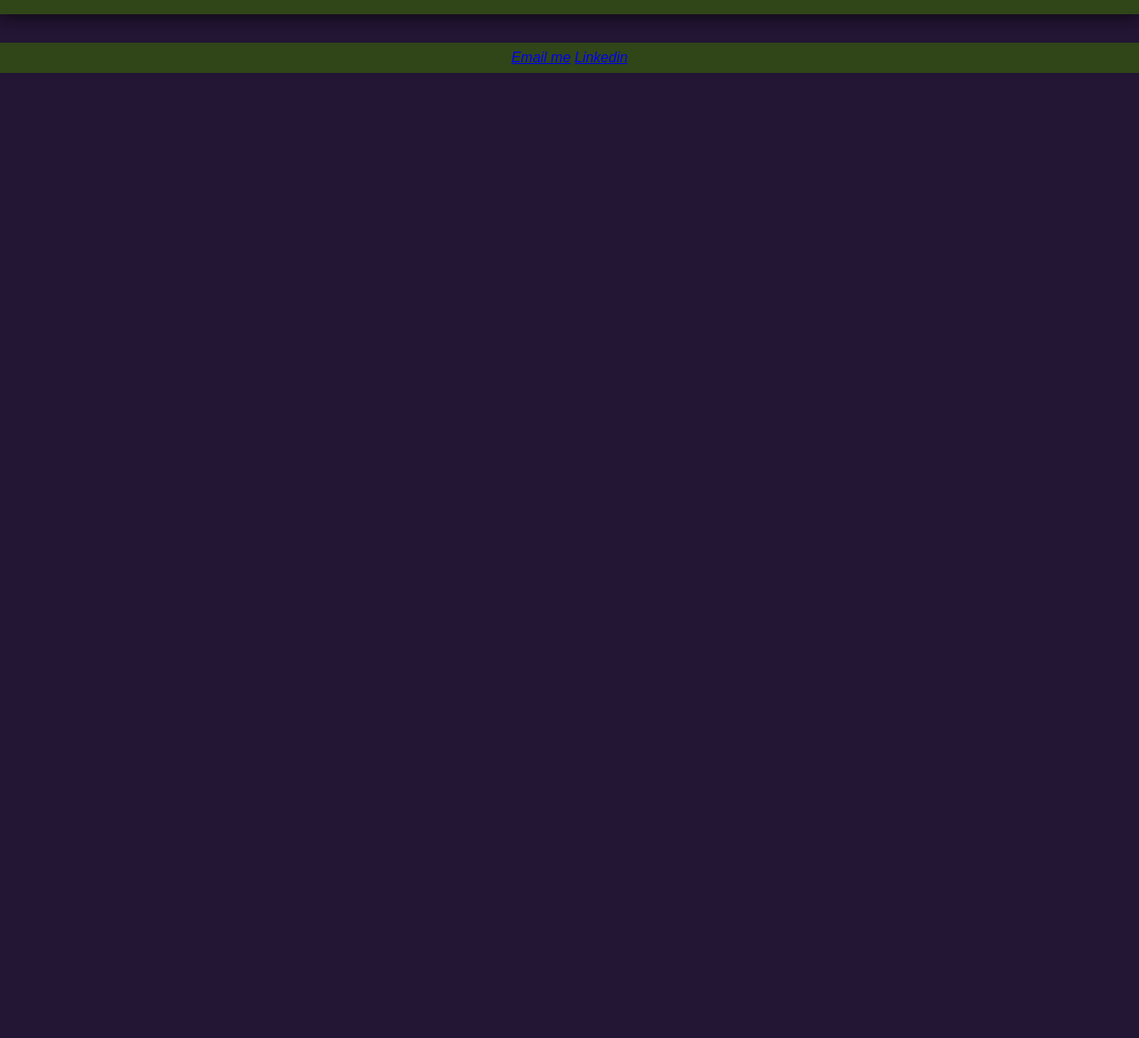
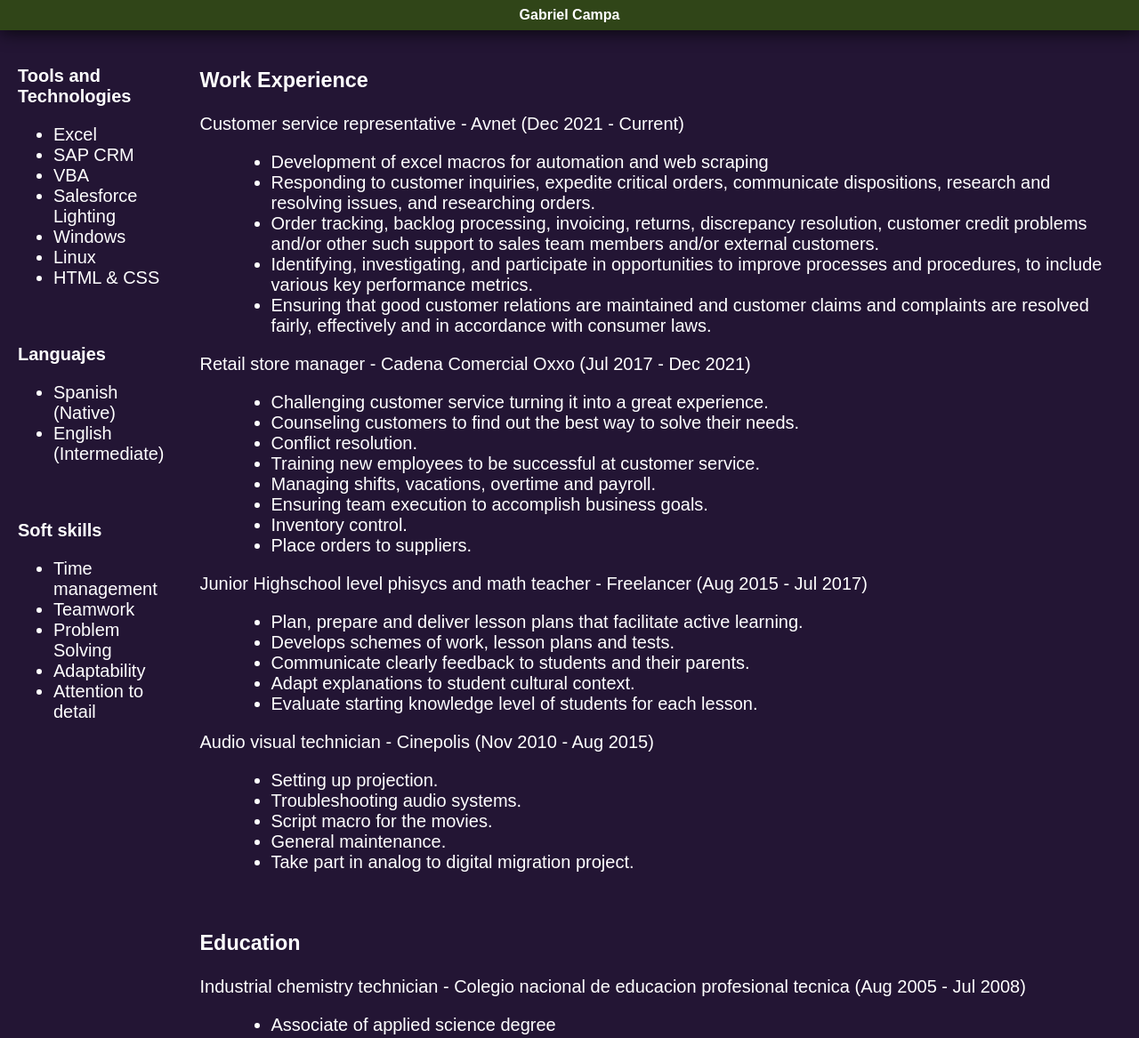
Before and after one commit to DurinKhampa/DurinKhampa.github.io, a plain HTML site: page MyCV.html in a window 1280 px wide. Shown: the top 1167 px of the page at 89% size. Before the commit the page ends 800 px from the top, so only its background shows below. Drawn offline with Linux system fonts and the light colour scheme.

Commit message:
basic format CV finished

```diff
--- a/MyCV.html
+++ b/MyCV.html
@@ -6,13 +6,114 @@
     </head>
     <body>
         <header>
+            Gabriel Campa
+        </header>
+        <div class="container">
+            <div class="column" id="column1">
+                <h3 id="aptitudes">Tools and Technologies</h3>
+                <ul>
+                    <li>Excel</li>
+                    <li>SAP CRM</li>
+                    <li>VBA</li>
+                    <li>Salesforce Lighting</li>
+                    <li>Windows</li>
+                    <li>Linux</li>
+                    <li>HTML & CSS</li>
+                </ul>
+                <br />
+                <h3 id="aptitudes">Languajes</h3>
+                <ul>
+                    <li>Spanish (Native)</li>
+                    <li>English (Intermediate)</li>
+                </ul>
+                <br />
+                <h3 id="aptitudes">Soft skills</h3>
+                <ul>
+                    <li>Time management</li>
+                    <li>Teamwork</li>
+                    <li>Problem Solving</li>
+                    <li>Adaptability</li>
+                    <li>Attention to detail</li>
+                </ul>
+            </div>
+            <div class="column" id="column2">
+                <h3>Work Experience</h3>
+                <dl>
+                    <dt>
+                        Customer service representative - Avnet (Dec 2021 - Current)
+                        <dd>
+                            <ul>
+                                <li>Development of excel macros for automation and web scraping</li>
+                                <li>Responding to customer inquiries, expedite critical orders, communicate dispositions, research and resolving issues, and researching orders.</li>
+                                <li>Order tracking, backlog processing, invoicing, returns, discrepancy resolution, customer credit problems and/or other such support to sales
+                team members and/or external customers.</li>
+                                <li>Identifying, investigating, and participate in opportunities to improve processes and procedures, to include various key performance metrics.</li>
+                                <li>Ensuring that good customer relations are maintained and customer claims and complaints are resolved fairly, effectively and in accordance
+                with consumer laws.</li>
+                            </ul>
+                        </dd>
+                    </dt>
+                    <dt>
+                        Retail store manager - Cadena Comercial Oxxo (Jul 2017 - Dec 2021)
+                        <dd>
+                            <ul>
+                                <li>Challenging customer service turning it into a great experience.</li>
+                                <li>Counseling customers to find out the best way to solve their needs.</li>
+                                <li>Conflict resolution.</li>
+                                <li>Training new employees to be successful at customer service.</li>
+                                <li>Managing shifts, vacations, overtime and payroll.</li>
+                                <li>Ensuring team execution to accomplish business goals.</li>
+                                <li>Inventory control.</li>
+                                <li>Place orders to suppliers.</li>
+                            </ul>
+                        </dd>
+                    </dt>
+                    <dt>
+                        Junior Highschool level phisycs and math teacher - Freelancer (Aug 2015 - Jul 2017)
+                        <dd>
+                            <ul>
+                                <li>Plan, prepare and deliver lesson plans that facilitate active learning.</li>
+                                <li>Develops schemes of work, lesson plans and tests.</li>
+                                <li>Communicate clearly feedback to students and their parents.</li>
+                                <li>Adapt explanations to student cultural context.</li>
+                                <li>Evaluate starting knowledge level of students for each lesson.</li>
+                            </ul>
+                        </dd>
+                    </dt>
+                    <dt>
+                        Audio visual technician - Cinepolis (Nov 2010 - Aug 2015)
+                        <dd>
+                            <ul>
+                                <li>Setting up projection.</li>
+                                <li>Troubleshooting audio systems.</li>
+                                <li>Script macro for the movies.</li>
+                                <li>General maintenance.</li>
+                                <li>Take part in analog to digital migration project.</li>
+                            </ul>
+                        </dd>
+                    </dt>
+                </dl>
 
-        </header>
-        <div id="post">
+                <br />
 
+                <h3>Education</h3>
+                <dl>
+                    <dt>
+                        Industrial chemistry technician - Colegio nacional de educacion profesional tecnica (Aug 2005 - Jul 2008)
+                        <dd>
+                            <ul>
+                                <li>
+                                    Associate of applied science degree
+                                </li>
+                            </ul>
+                        </dd>
+                    </dt>
+                </dl>
+            </div>
+            </div>
         </div>
         <footer>
-            <a href="mailto:gariel.campa.nuno@gmail.com"><i>Email me</i></a>
+<!----            <a href="mailto:gariel.campa.nuno@gmail.com"><i>Email me</i></a>  ---->
             <a href="https://www.linkedin.com/in/gabrielcampa/" target="_blank"><i>Linkedin</i></a>
         </footer>
     </body>
--- a/css/styles.css
+++ b/css/styles.css
@@ -9,10 +9,11 @@ body
     padding: 0;
 }
 
-#container
+.container
 {
     text-align: center;
     font-size: 20px;
+    display: flex;
 }
 
 header
@@ -37,3 +38,36 @@ footer
     text-align: center;
     padding: 0.5em;
 }
+
+.column
+{
+    float: left;
+    text-align: left;
+    padding: 20px;
+}
+
+.column #column1
+{
+    background: #4C391B;
+    box-shadow: 0px 2px 20px 0px rgba(0, 0, 0, 0.75);
+    color: white;
+    font-weight: bold;
+    margin: 0;
+    padding: 0.5em;
+    width: 47%;
+}
+
+.column #column2
+{
+    color: white;
+    font-weight: bold;
+    margin: 0;
+    padding: 0.5em;
+    width: 47%;
+}
+
+#aptitudes
+{
+    text-align: left;
+    font-size: 20px;
+}
```
